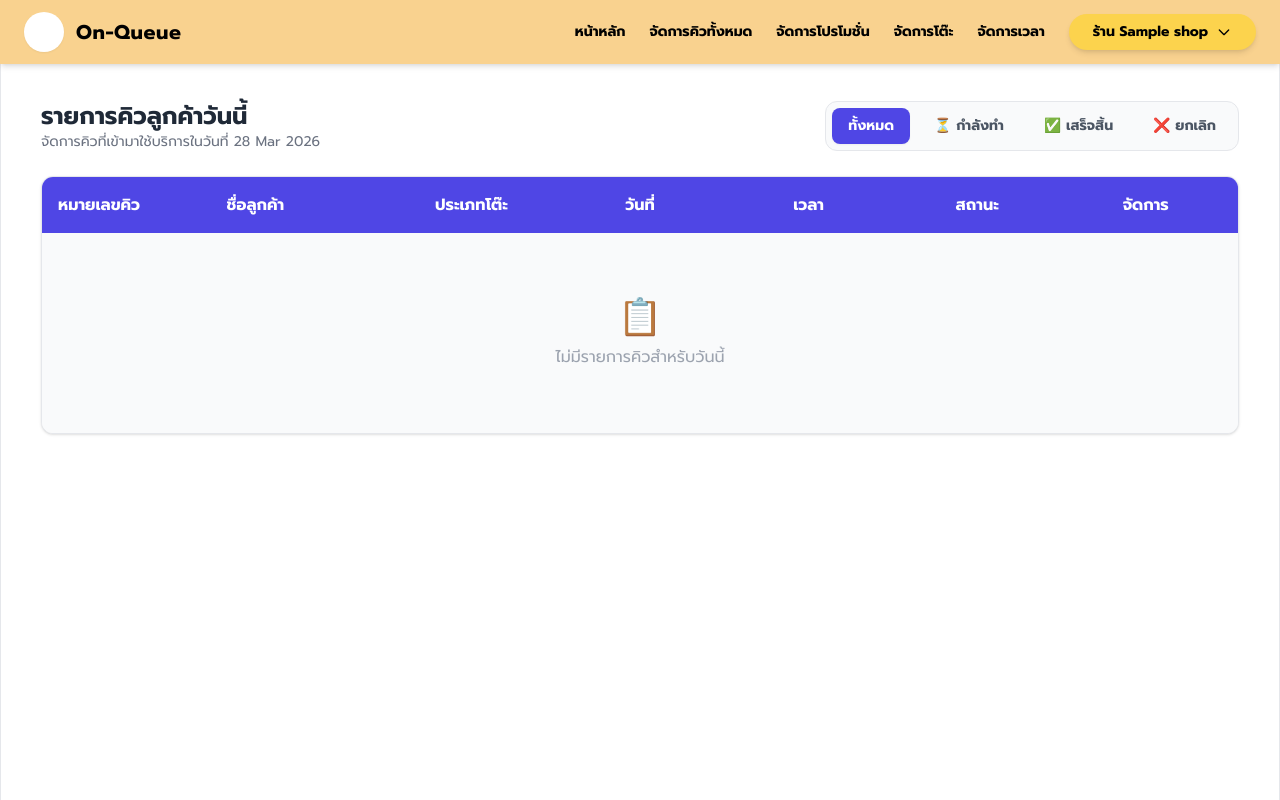
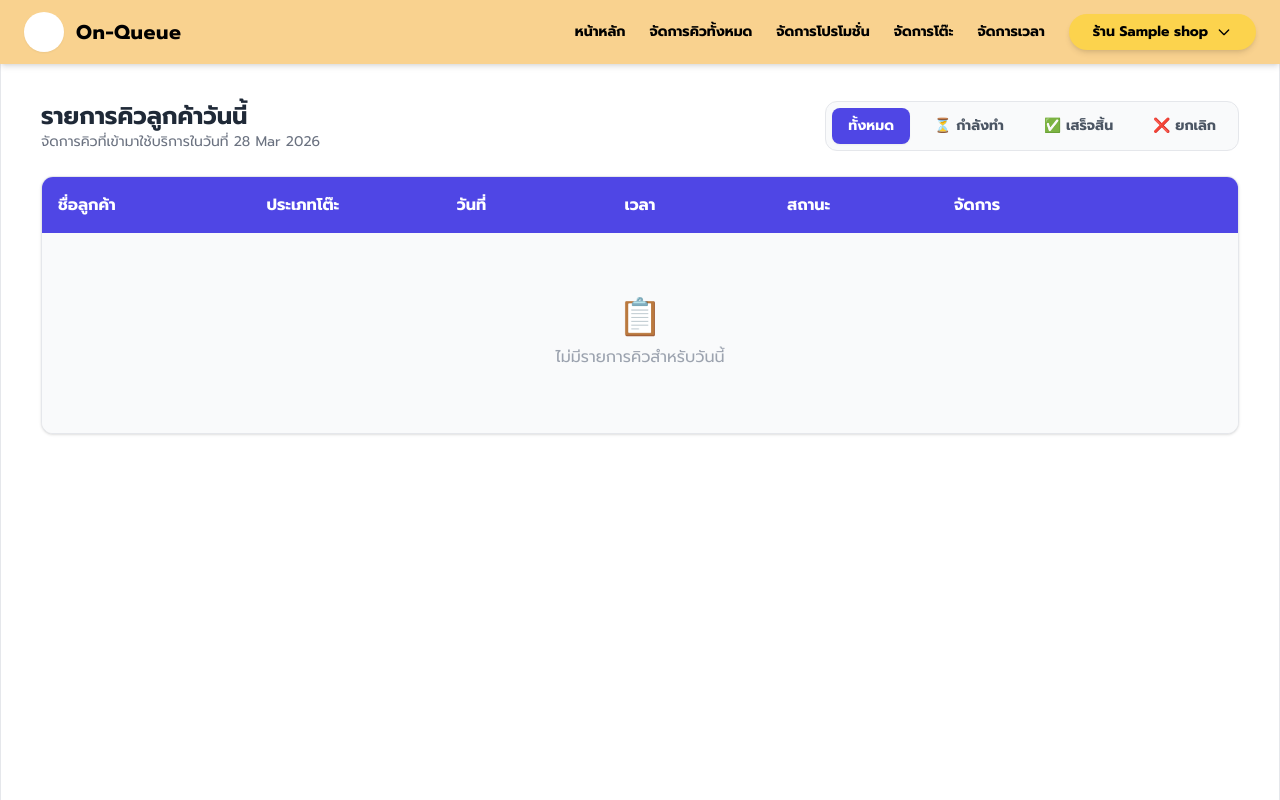
Before and after one commit to 65070196/project, a Django app: page /home/s/ in a window 1280 px wide. Run offline with Django 5.2, Linux system fonts and the light colour scheme; a user stored in the database is signed in; tables that the repository leaves empty hold one stand-in row (values such as "Sample post"); some libraries are stand-ins or nearby versions.

Commit message:
Update home_shop.html

```diff
--- a/smartqueue/templates/home_shop.html
+++ b/smartqueue/templates/home_shop.html
@@ -25,7 +25,6 @@
           <div class="min-w-[900px]">
 
             <div class="grid grid-cols-7 gap-4 bg-indigo-600 text-white text-base font-bold px-4 py-4">
-              <div class="truncate">หมายเลขคิว</div>
               <div class="truncate">ชื่อลูกค้า</div>
               <div class="truncate text-center">ประเภทโต๊ะ</div>
               <div class="truncate text-center">วันที่</div>
```
